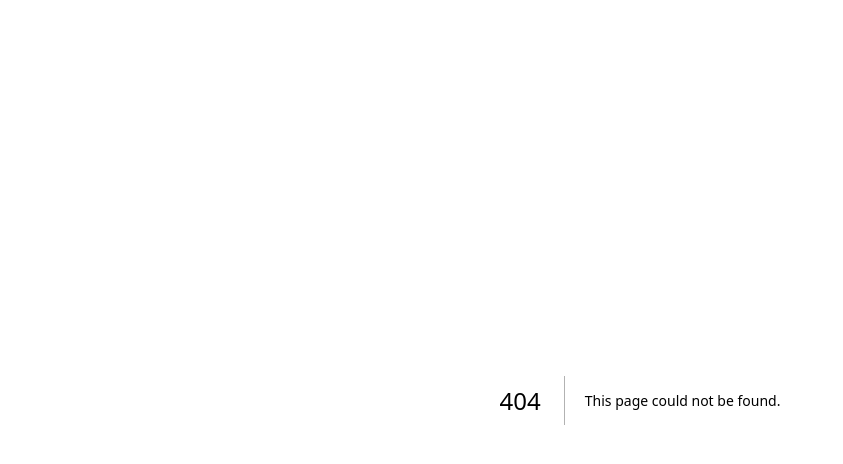
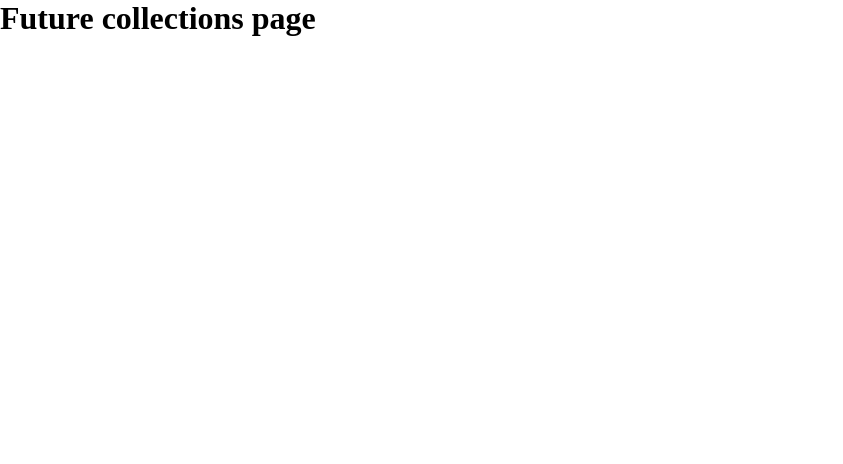
Before and after one commit to XParif/FrontEndWatchStorefsArmyProject, a Next.js app: page /collections in a window 1280 px wide. Before the commit this address had no page. Shown: the top 464 px of the page, without its empty margins (0-843 px from the left). Built offline with nearby package versions, Linux system fonts and the light colour scheme.

Commit message:
add collections file in pages folder

```diff
--- /dev/null
+++ b/pages/collections.js
@@ -0,0 +1,5 @@
+const collections = () => {
+  return <h1>Future collections page</h1>;
+};
+
+export default collections;
```
